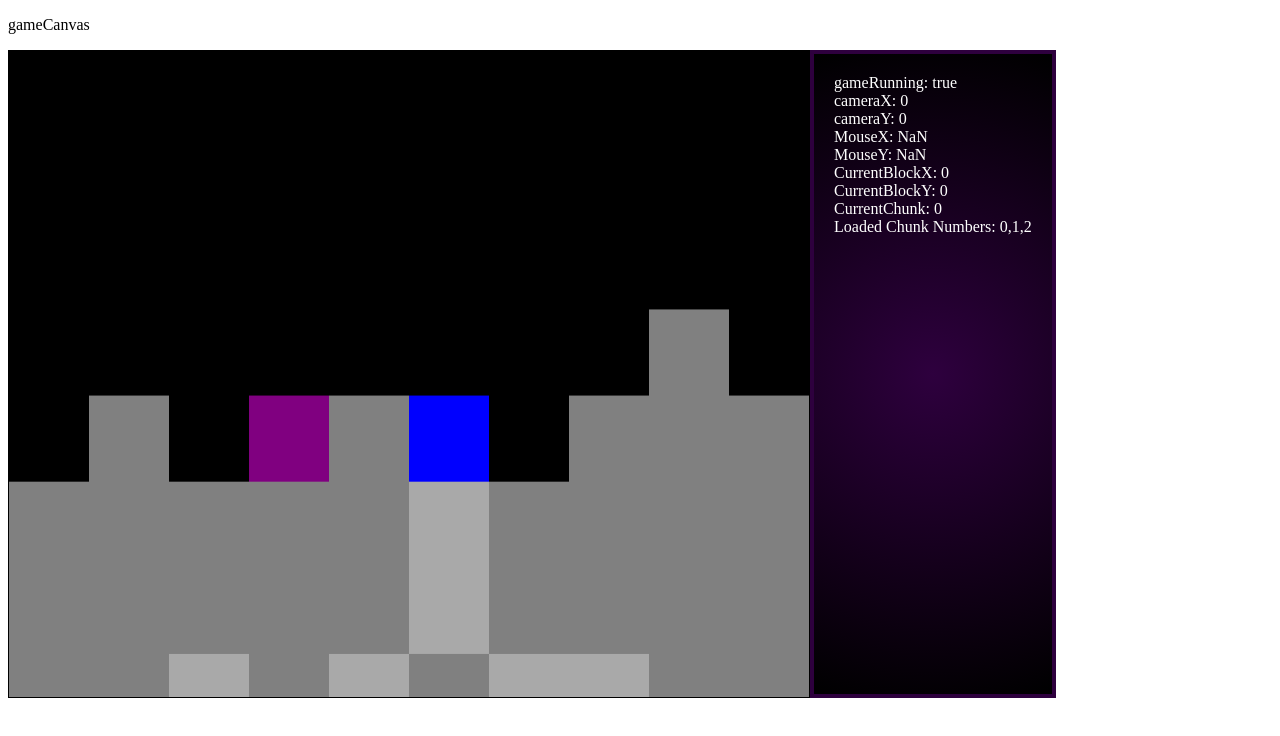
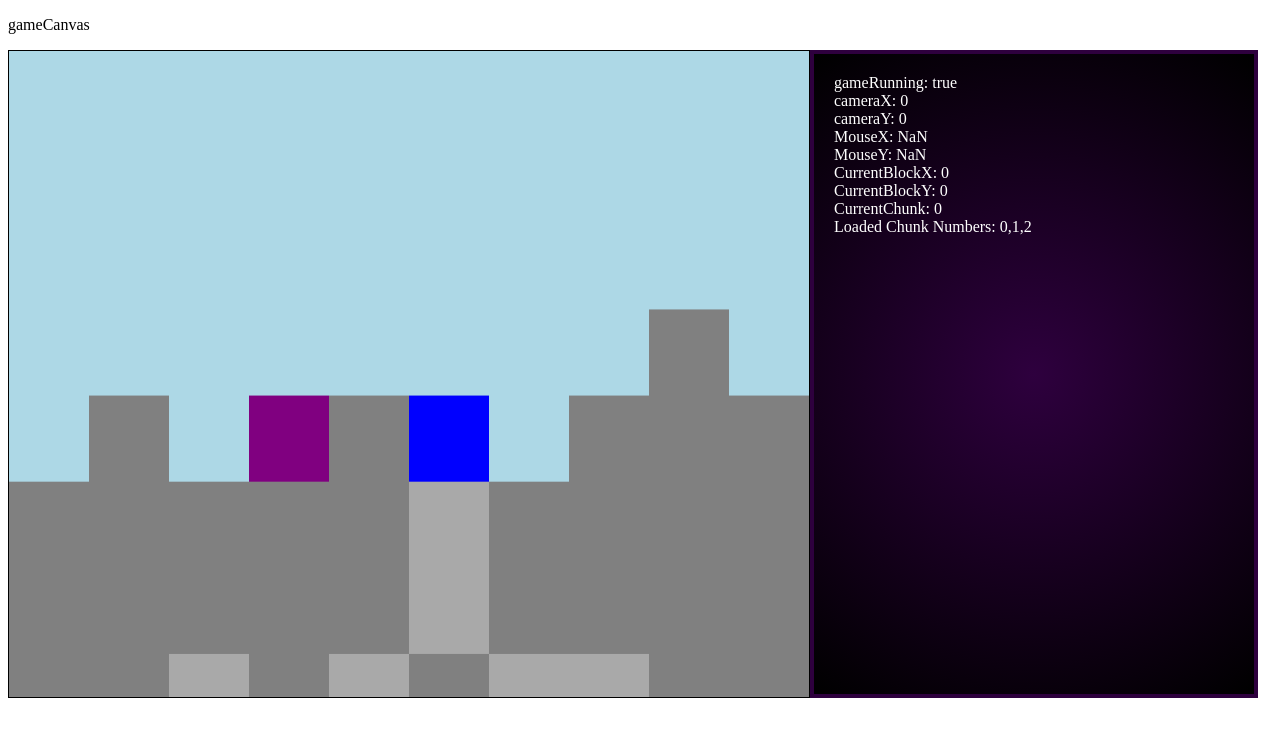
Before and after one commit to jaredamir/JinGameEngine, a plain HTML site: page src/index.html in a window 1280 px wide. Drawn offline with Linux system fonts and the light colour scheme; animation ran at ten frames a second.

Commit message:
Adjusted debug info div width in HTML

```diff
--- a/src/gameLoop.js
+++ b/src/gameLoop.js
@@ -190,7 +190,7 @@ function renderChunksOnEnter(chunkNumbers) {
 };
 
 function start() {
-    world.renderBackground("black");
+    world.renderBackground("lightblue");
     //world.renderChunk(geratedChunk, camera.x, camera.y);
     world.renderWorld(camera.x, camera.y)
     cameraMove();
--- a/src/index.html
+++ b/src/index.html
@@ -9,7 +9,7 @@
     <P>gameCanvas</P>
     <div style="display: flex;">
         <canvas id="game" width="800" height="600" style="border:1px solid #000000;"></canvas>
-        <div id="debugInfo" style="height: 600px; padding: 20px; min-height: 300px; border: 4px solid #2e003e; background: radial-gradient(circle, #2e003e, #000000); color: white"></div>
+        <div id="debugInfo" style="height: 600px; padding: 20px; width: 400px; height: 600px; border: 4px solid #2e003e; background: radial-gradient(circle, #2e003e, #000000); color: white"></div>
 
         </div>
     </div>
```
